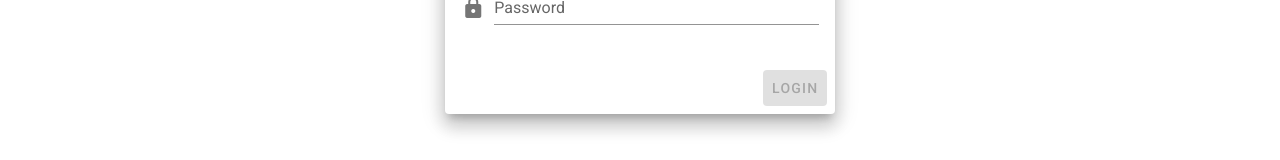
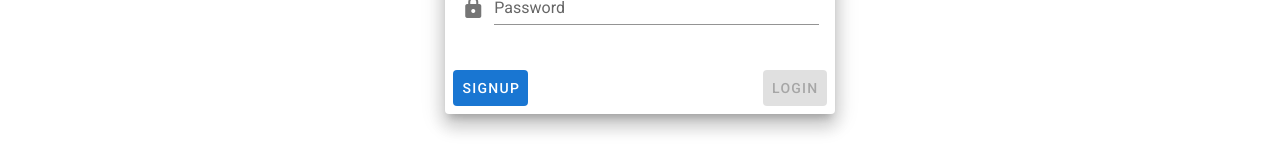
Before and after one commit to hibiki31/tmcit-db-front, a Vue app: page /login in a window 1280 px wide. Shown: the part 254-414 px from the top of the page. Built offline with nearby package versions, Linux system fonts and the light colour scheme; what vue-notification would draw is missing.

Commit message:
ログイン画面、ユーザ登録画面間でのページ遷移の追加

```diff
--- a/src/views/Login.vue
+++ b/src/views/Login.vue
@@ -32,6 +32,12 @@
                 ></v-text-field>
               </v-card-text>
               <v-card-actions>
+                <v-btn
+                  @click.prevent="doSignUp"
+                  depressed
+                  color="primary"
+                  >SignUp</v-btn
+                >
                 <v-spacer></v-spacer>
                 <v-btn
                   @click.prevent="doLogin"
@@ -107,6 +113,10 @@ export default {
           this.$_pushNotice(error.response.data.detail, 'error')
         })
       this.isLoadingLogin = false
+    },
+
+    async doSignUp () {
+      this.$router.push(this.$route.query.redirect || { name: 'UserSignup' })
     }
   }
 }
--- a/src/views/UserSignup.vue
+++ b/src/views/UserSignup.vue
@@ -52,6 +52,11 @@
 
               </v-card-text>
               <v-card-actions>
+                <v-btn
+                  @click.prevent="doLogin"
+                  depressed
+                  color="primary"
+                  >Login</v-btn>
                 <v-spacer></v-spacer>
                 <v-btn
                   @click.prevent="doUserSignup"
@@ -123,6 +128,10 @@ export default {
       }).catch(error => {
         this.$_pushNotice(error.response.data.detail, 'error')
       })
+    },
+
+    async doLogin () {
+      this.$router.push(this.$route.query.redirect || { name: 'Login' })
     }
   }
 }
```
